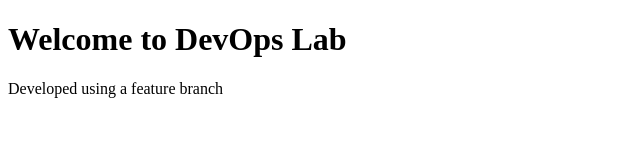
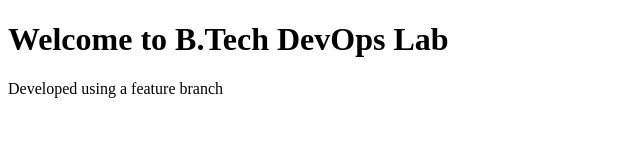
Before and after one commit to balamuraliuppada/DevOps-Git-Lab, a plain HTML site: page index.html in a window 1280 px wide. Shown: the whole page, without its empty margins (0-640 px from the left). Drawn offline with Linux system fonts and the light colour scheme.

Commit message:
Update DevOps lab heading

```diff
--- a/index.html
+++ b/index.html
@@ -5,7 +5,7 @@
 </head>
 
 <body>
-	<h1>Welcome to DevOps Lab</h1>
+	<h1>Welcome to B.Tech DevOps Lab</h1>
 	<p> Developed using a feature branch</p>
 </body>
 </html>
```
